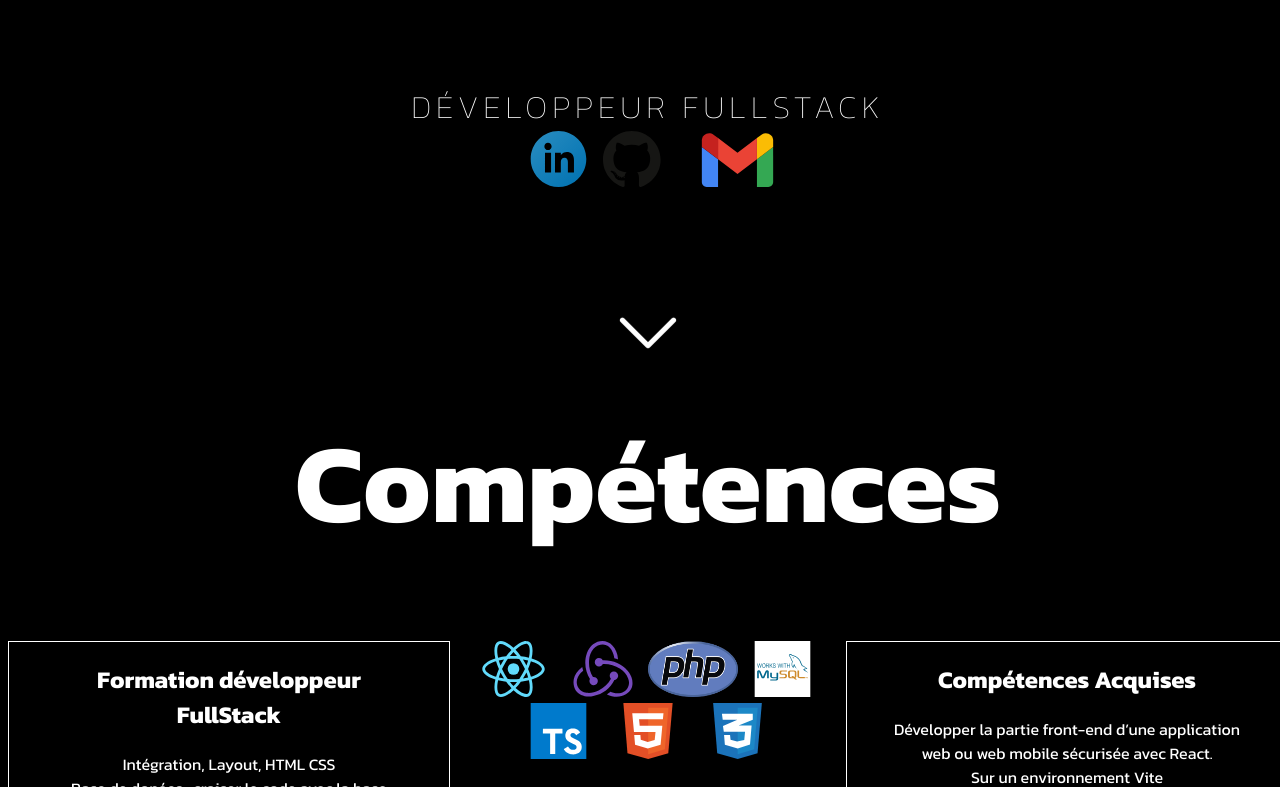
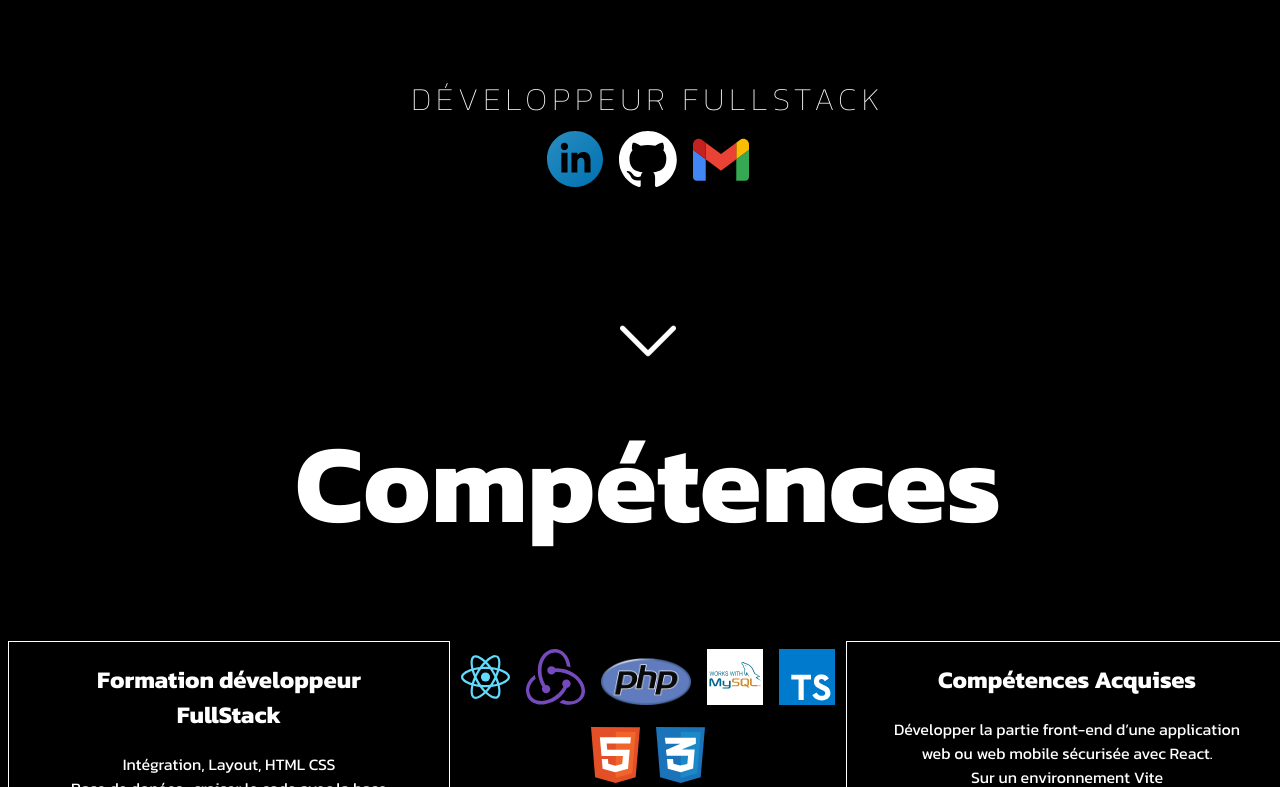
Before and after one commit to AlexisMoretto/Portefolio, a React (Vite) app: page / in a window 1280 px wide. Shown: the part 593-1380 px from the top of the page. Built offline with nearby package versions, Linux system fonts and the light colour scheme.

Commit message:
Redimensionnement des img

```diff
--- a/src/Skills/Skills.scss
+++ b/src/Skills/Skills.scss
@@ -7,6 +7,11 @@
     align-items: center;
     h1{
         font-size: 7em;
+    }
+    img{
+        max-width:7vw;
+        max-height: 7vh;
+        padding: 1vh;
     }
 }
 
--- a/src/Title/Title.scss
+++ b/src/Title/Title.scss
@@ -20,19 +20,22 @@
 
     }
 }
-img{
-    width:7vw;
-    height: 7vh;
-}
+
 .professionalLink {
     display: flex;
     justify-content: center;
+    img{
+        max-width:7vw;
+        max-height: 7vh;
+        padding: 1vh;
+    }
 }
 .arrowDown{
     display: flex;
     justify-content: center;
     margin-top: 10vh;
     animation: bounce 2s infinite;
+
 }
 @keyframes bounce {
     0% {
@@ -55,3 +58,6 @@ img{
     background: none;
     border: none;
 }
+.arrowDownImg{
+    width: 7vh;
+}
--- a/src/Title/Title.tsx
+++ b/src/Title/Title.tsx
@@ -22,14 +22,14 @@ function Title ({experienceId}:TitleProps) {
                     <a href="https://www.linkedin.com/in/alexis-moretto-846503118/"><img src="\linkedin-icon.svg" alt="" /></a>
                 </div>
                 <div className='github'>
-                    <a href="https://github.com/AlexisMoretto"><img src="\github-icon-1.svg" alt="" /></a>
+                    <a href="https://github.com/AlexisMoretto"><img src="github-mark-white.svg" alt="" /></a>
                 </div>
                 <div className='message'>
                     <a href=""><img src="\official-gmail-icon-2020-.svg" alt="" /></a>
                 </div>
                 </div>
                 <div className='arrowDown'>
-                    <button className='arrowDownButton' onClick={handleScrollToComponent}><img src="\down-arrow-svgrepo-com.svg" alt="" /></button>
+                    <button className='arrowDownButton' onClick={handleScrollToComponent}><img className='arrowDownImg' src="\down-arrow-svgrepo-com.svg" alt="" /></button>
                 </div>
             </div>
         </div>
```
Also changed, not shown: public/github-mark-white.svg (added).
